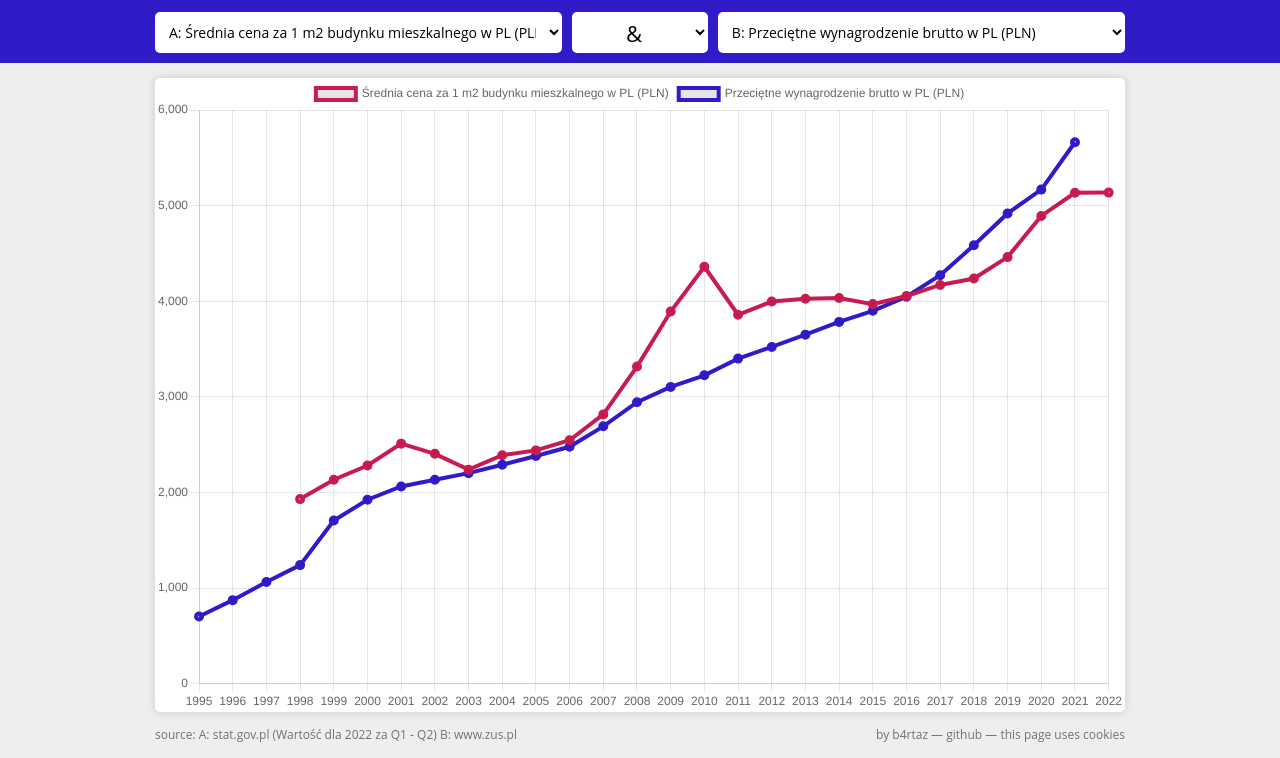
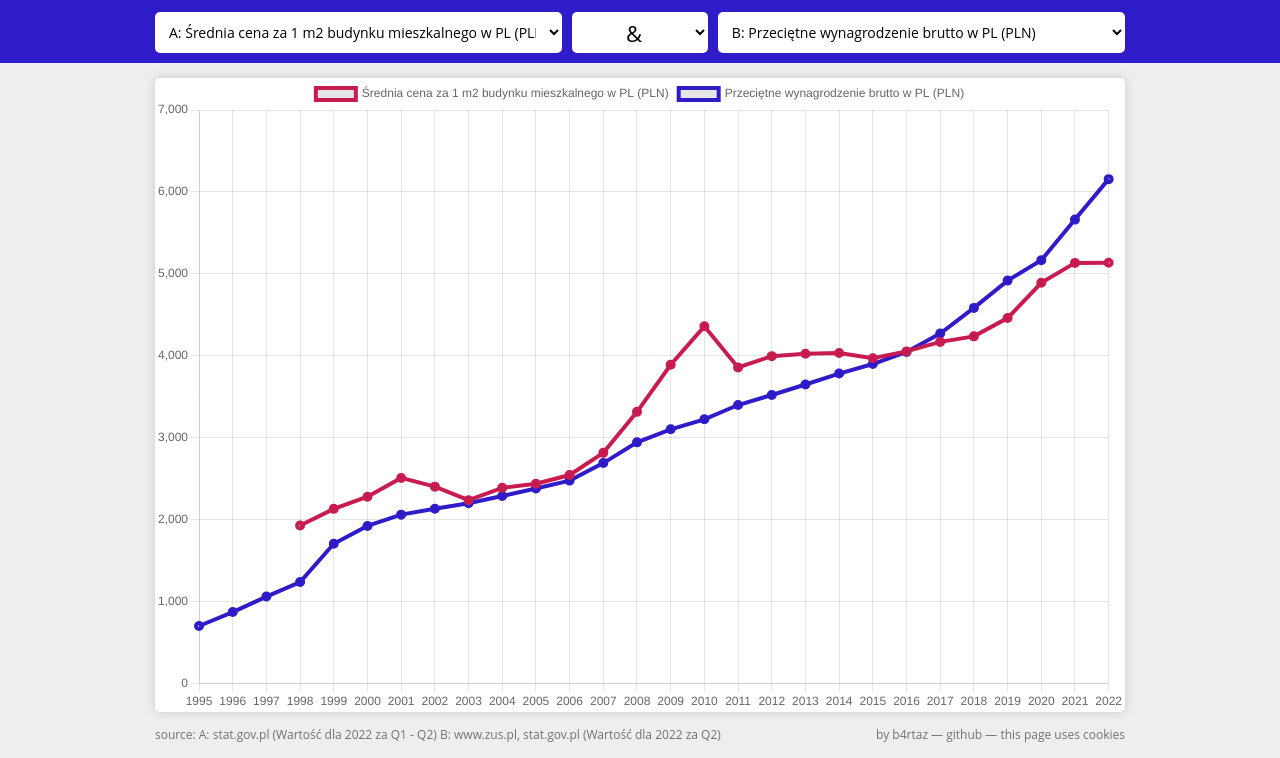
Before and after one commit to b4rtaz/zloty-go-brrrr, a plain HTML site: page index.html in a window 1280 px wide. Shown: the part 42-800 px from the top of the page. Drawn offline with nearby package versions, Linux system fonts and the light colour scheme.

Commit message:
polishing.

```diff
--- a/data/pl-avg-wage.json
+++ b/data/pl-avg-wage.json
@@ -1,12 +1,17 @@
 {
     "sources": [
-		"https://www.zus.pl/baza-wiedzy/skladki-wskazniki-odsetki/wskazniki/przecietne-wynagrodzenie-w-latach"
+		"https://www.zus.pl/baza-wiedzy/skladki-wskazniki-odsetki/wskazniki/przecietne-wynagrodzenie-w-latach",
+		"https://stat.gov.pl/sygnalne/komunikaty-i-obwieszczenia/lista-komunikatow-i-obwieszczen/komunikat-w-sprawie-przecietnego-wynagrodzenia-w-drugim-kwartale-2022-roku,271,37.html"
 	],
     "title": {
         "pl": "Przeciętne wynagrodzenie brutto w PL (PLN)"
     },
+	"comment": {
+		"pl": "Wartość dla 2022 za Q2"
+	},
     "unit": "PLN",
     "data": [
+        { "year": 2022, "value": 6156.25 },
         { "year": 2021, "value": 5662.53 },
         { "year": 2020, "value": 5167.47 },
         { "year": 2019, "value": 4918.17 },
--- a/index.html
+++ b/index.html
@@ -7,8 +7,8 @@
 	<link rel="shortcut icon" href="./assets/icon.png?v=5">
 
 	<script src="https://cdn.jsdelivr.net/npm/chart.js@3.9.1/dist/chart.min.js"></script>
-	<link href="./assets/style.css?v=6" rel="stylesheet">
-	<script src="./assets/script.js?v=6"></script>
+	<link href="./assets/style.css?v=7" rel="stylesheet">
+	<script src="./assets/script.js?v=7"></script>
 	<script>
 		setup([
 			"pl-avg-square-meter-apartment-price.json",
@@ -18,7 +18,7 @@
 			"pl-gdp-per-capita.json",
 			"pl-inflation.json",
 			"pl-electricity-price.json"
-		].map(url => `${url}?v=6`));
+		].map(url => `${url}?v=7`));
 	</script>
 </head>
 <body>
```
Also changed, not shown: assets/script.js (indentation only).
